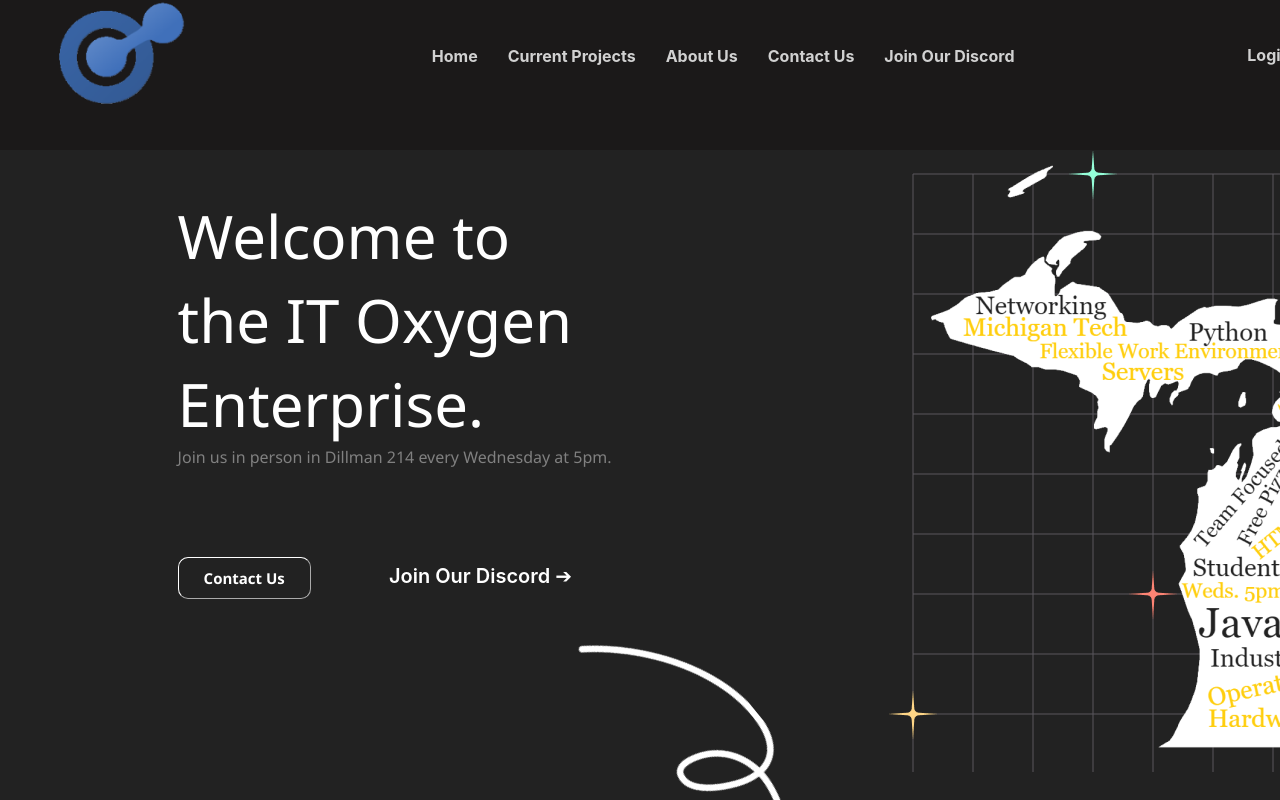
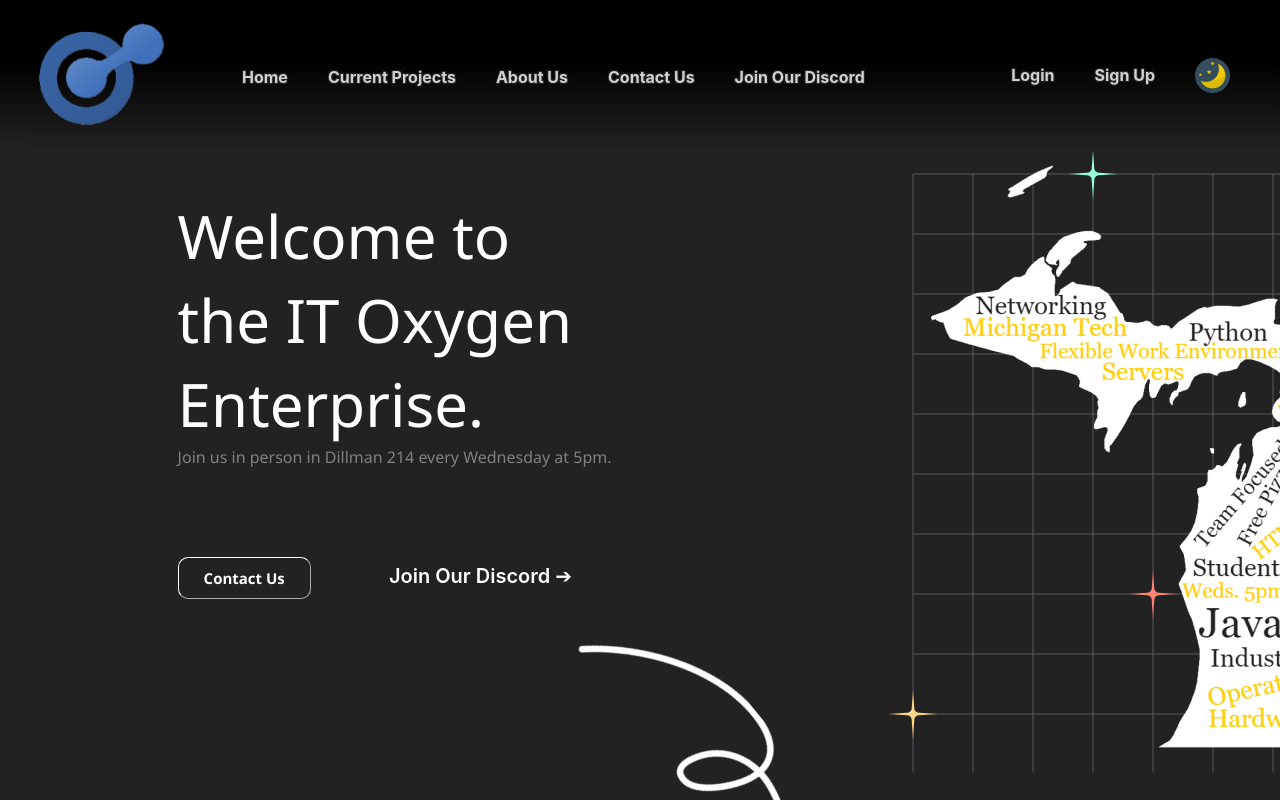
Before and after one commit to itoxygen/ITO-Website-Redesign, a React (Create React App) app in the folder my-app/: page / in a window 1280 px wide. Shown: the top 800 px of the page. Built offline with nearby package versions, Linux system fonts and the light colour scheme.

Commit message:
Navivation Bar Update - Scrolling

```diff
--- a/my-app/package.json
+++ b/my-app/package.json
@@ -3,8 +3,11 @@
   "version": "0.1.0",
   "private": true,
   "dependencies": {
+    "@emotion/react": "^11.10.5",
+    "@emotion/styled": "^11.10.5",
     "@material-ui/core": "^4.12.4",
-    "@mui/material": "^5.10.8",
+    "@mui/icons-material": "^5.10.9",
+    "@mui/material": "^5.10.13",
     "@testing-library/jest-dom": "^5.16.5",
     "@testing-library/react": "^13.4.0",
     "@testing-library/user-event": "^13.5.0",
--- a/my-app/src/App.css
+++ b/my-app/src/App.css
@@ -144,12 +144,14 @@
 .div3 {
   /* grid-area: 1 / 1 / 2 / 3; */
   height: 150px;
-  background-color: rgb(27, 25, 25);
+  background-color:rgb(34, 34, 34);
+  background: linear-gradient(0deg, rgba(34,34,34,1) 0%, rgba(0,0,0,1) 60%);
   text-align: center;
 }
 
 .navigation_bar {
-  margin: 0px 50px;
+  height: 150px;
+  margin: 0px 30px;
   /*Pushes the outer items inward.*/
   display: flex;
   /*Makes the navigation bar items horizontal.*/
@@ -158,10 +160,13 @@
   align-items: center;
   /*Aligns each item vertically toward the center of the div.*/
   font-weight: bold;
+  position: fixed;
+  backdrop-filter: blur(3px);
+  width: 100%;
 }
 
 .navigation_list {
-  margin-right: -25px;
+  margin-right: 60px;
   /*Adjusts the navigation items (excluding login and signup) toward the center more.*/
 }
 
@@ -170,10 +175,10 @@
   /*Removes the dots in the front of each list item.*/
   display: inline-block;
   /*Sets the list items horizontal.*/
-  padding: 0px 15px;
+  padding: 0px 20px;
   /*Adds some distance between each navigation item.*/
   vertical-align: middle;
-  line-height: 10px;
+  line-height: 0px;
   /*Centers logos a little (not completely, still not fixed).*/
 }
 
@@ -181,6 +186,7 @@
   text-decoration: none;
   /*Removes the underline.*/
   color: rgba(209, 209, 209, 1);
+  text-shadow: -1px -1px 0 rgb(34, 34, 34), 1px -1px 0 rgb(34, 34, 34), -1px 1px 0 rgb(34, 34, 34), 1px 1px 0 rgb(34, 34, 34);
 }
 
 .navigation_list a:hover {
--- a/my-app/src/App.tsx
+++ b/my-app/src/App.tsx
@@ -10,6 +10,7 @@
       <div className="div3">
         <nav className="navigation_bar">
           <img src="ITOlogo.png" alt="ITO Logo" width="139" height="109"></img>
+          <p></p>
           <ul className="navigation_list">
             <li className="navigation_list_item"><a href="#home">Home</a></li>
             <li className="navigation_list_item"><a href="#current_projects">Current Projects</a></li>
@@ -63,7 +64,7 @@
 }
 
 function darkMode() {
-  document.getElementById("moon")?.replaceWith("lightmode.png");
+
 }
 
 export default App;
```
Also changed, not shown: 1 other file (tests, documents, lock files or other folders).
